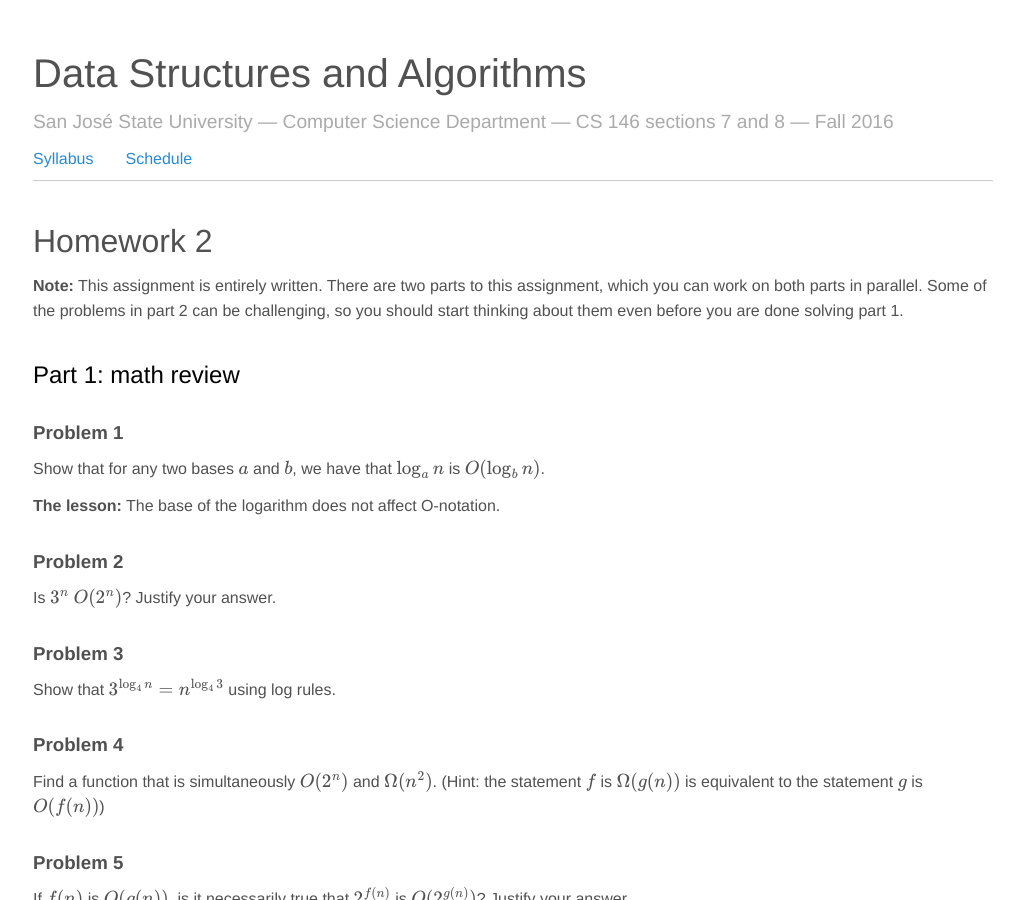
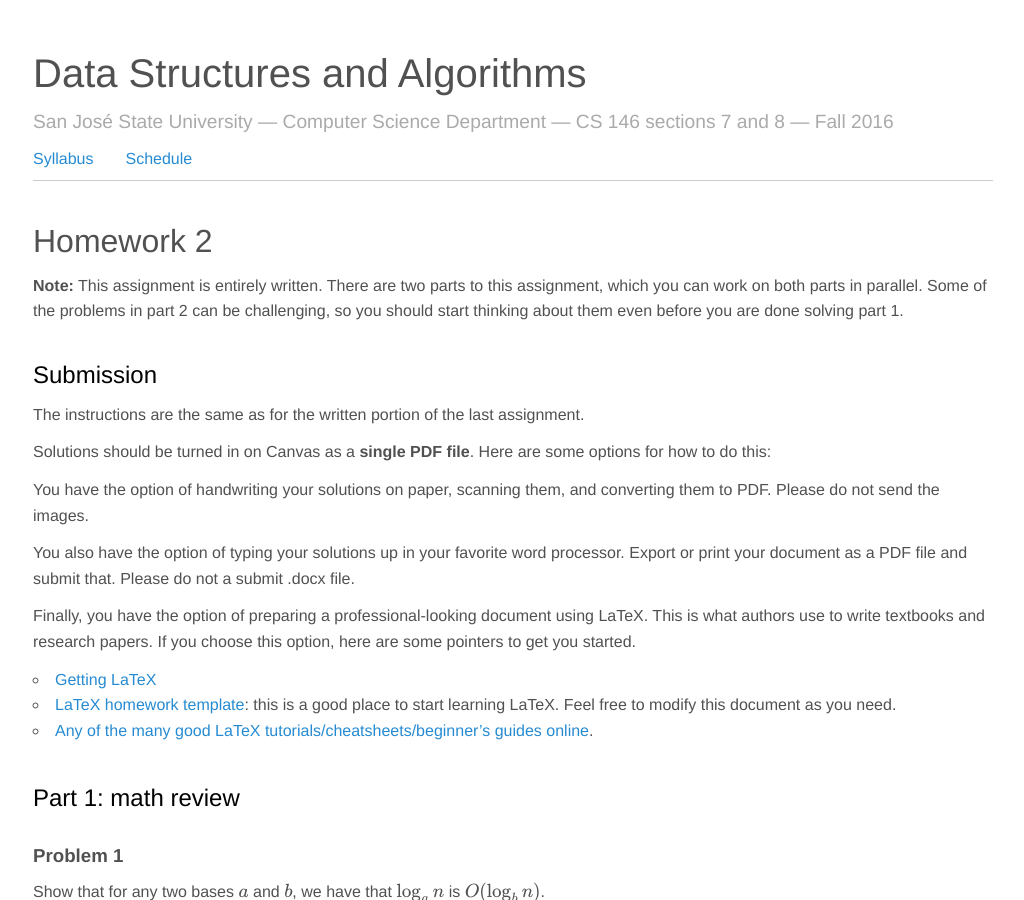
Before and after one commit to jnylam/jnylam.github.io, a Jekyll site: the page built from _courses/146-f16/homework02.md, in a window 1280 px wide and 900 px high. Shown: the whole window, without its empty margins (127-1151 px from the left). Built offline with Jekyll 4.4.1, drawn with Linux system fonts in a browser that asks for light colours; formulas are drawn with MathJax 3.

Commit message:
146 minor edits

````diff
--- a/_courses/146-f16/homework02.md
+++ b/_courses/146-f16/homework02.md
@@ -7,6 +7,22 @@ navorder: 0
 ---
 
 __Note:__ This assignment is entirely written. There are two parts to this assignment, which you can work on both parts in parallel. Some of the problems in part 2 can be challenging, so you should start thinking about them even before you are done solving part 1.
+
+## Submission
+
+The instructions are the same as for the written portion of the last assignment.
+
+Solutions should be turned in on Canvas as a __single PDF file__. Here are some options for how to do this:
+
+You have the option of handwriting your solutions on paper, scanning them, and converting them to PDF. Please do not send the images.
+
+You also have the option of typing your solutions up in your favorite word processor. Export or print your document as a PDF file and submit that. Please do not a submit .docx file.
+
+Finally, you have the option of preparing a professional-looking document using LaTeX. This is what authors use to write textbooks and research papers. If you choose this option, here are some pointers to get you started.
+
+* [Getting LaTeX](https://www.latex-project.org/get/)
+* [LaTeX homework template](http://www.jennylam.cc/assets/template.zip): this is a good place to start learning LaTeX. Feel free to modify this document as you need.
+* [Any of the many good LaTeX tutorials/cheatsheets/beginner's guides online](https://lmddgtfy.net/?q=Latex%20quickstart).
 
 ## Part 1: math review
 
@@ -133,7 +149,7 @@ def f(n):
         f(n/2)
 ```
 
-#### Problem 13
+### Problem 13
 
 You are given an array of $$n$$ elements, and you notice that some of the elements are duplicates; that is, they appear more than once in the array. Show how to remove all duplicates from the array in time $$O(n \log n)$$.
 
````
Also changed, not shown: _courses/146-f16/index.md (+2 -2 lines).
